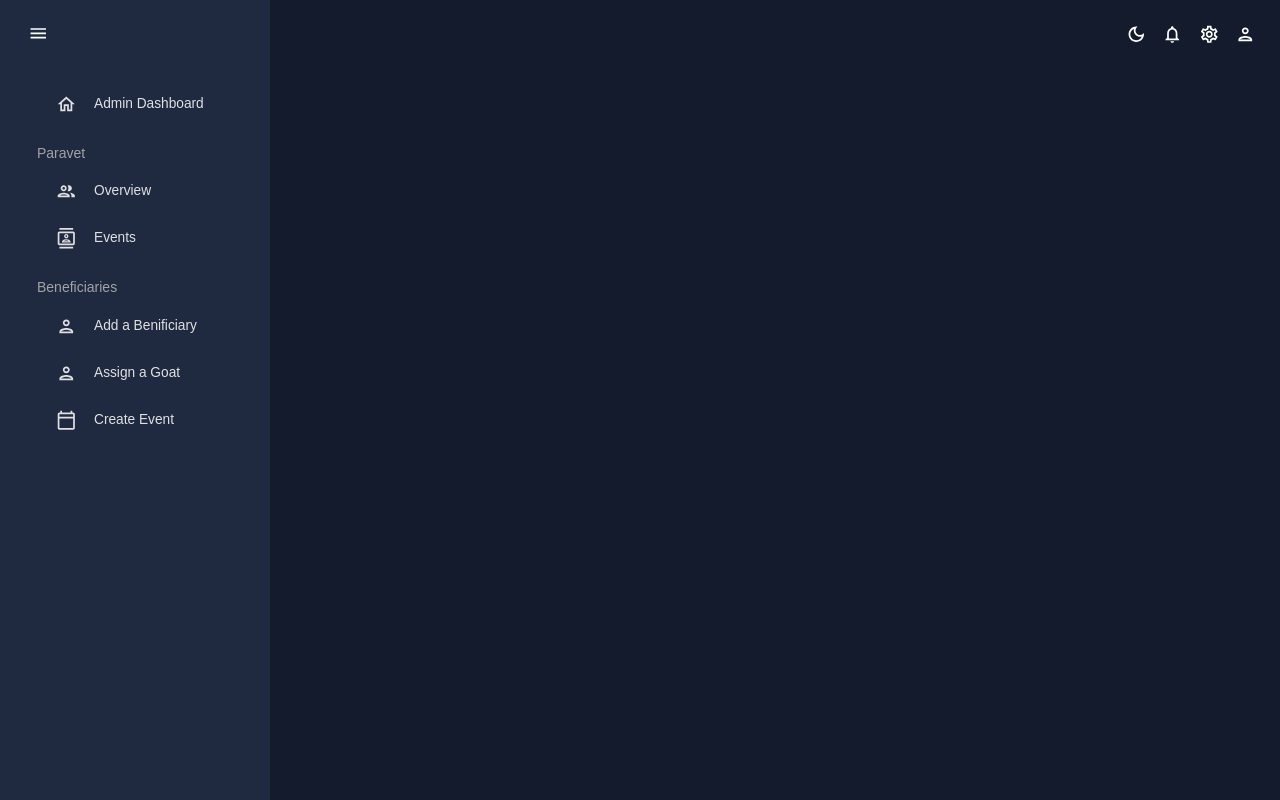
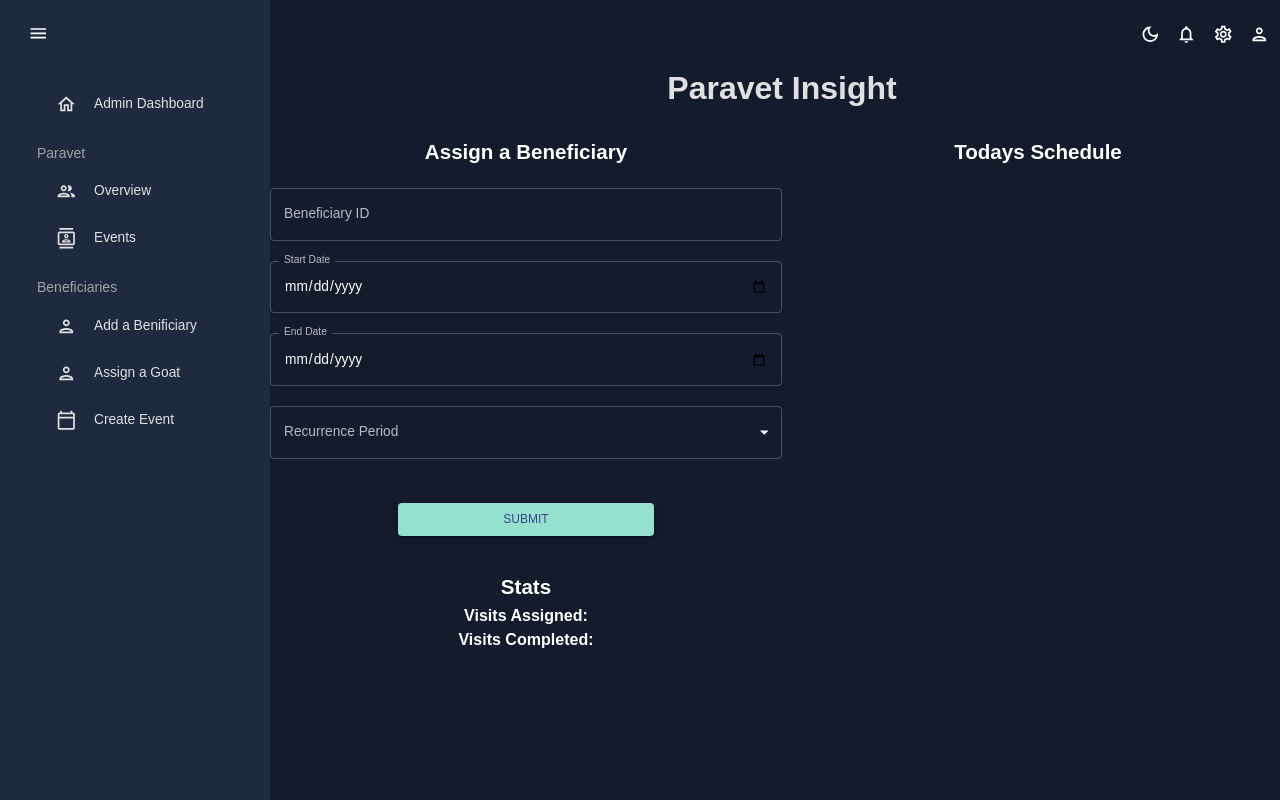
Before and after one commit to cfgmumbai24/Team-61, a React (Vite) app in the folder client/: page /pv/1 in a window 1280 px wide. Built offline with nearby package versions, Linux system fonts and the light colour scheme; no server answers; the database is empty.

Commit message:
Add visited routes

```diff
--- a/client/src/components/Dashboard.jsx
+++ b/client/src/components/Dashboard.jsx
@@ -8,6 +8,7 @@ import '../styles/dashboard.css'
 import PvTable from "./PvTable";
 import GoatForm from "./GoatForm";
 import BeneficiaryForm from "./BeneficiaryForm";
+import PvInsight from "./PvInsight";
 
 const Dashboard = ({content}) => {
   const { currentUser, currentUserDetails } = useAuth();
@@ -39,6 +40,7 @@ const Dashboard = ({content}) => {
         {content === 'pvtable' && (<PvTable/>)}
         {content === 'assigngoat' && (<GoatForm/>)}
         {content === 'addben' && (<BeneficiaryForm/>)}
+        {content === 'pvinsight' && (<PvInsight/>)}
       </div>
 
 
--- a/client/src/components/PvInsight.jsx
+++ b/client/src/components/PvInsight.jsx
@@ -1,9 +1,102 @@
-import React from 'react'
+import { Box, Typography, useTheme, TextField, MenuItem, Button} from "@mui/material";
+import { tokens } from "../theme";
+import Header from "./Header";
+import "../styles/pvinsight.css";
+import axios from 'axios';
+import { useState, useEffect } from "react";
 
-const PvInsight = () => {
+import { useParams } from 'react-router-dom';
+
+
+const StatBox = () => {
+  const theme = useTheme();
+  const colors = tokens(theme.palette.mode);
+  const [curr, setCurr] = useState();
+  const {id} = useParams();
+  const [formData, setFormData] = useState({
+    beneficiaryId: '',
+    startDate: '',
+    endDate: '',
+    recurrencePeriod: '',
+  });
+
+  useEffect(() => {
+    const fetchData = async () => {
+      try {
+        const response = await axios.get('http://localhost:3080/api/v1/paravat/find');
+        const data = response.data;
+        data.mdg.map((item)=>{
+            if(item.userId === id){
+              setCurr(item);
+            }
+        });
+      } catch (error) {
+        console.error('Error fetching data:', error);
+      }
+    };
+
+    fetchData();
+  }, []);
+
+  const handleChange = (event) => {
+    const { name, value } = event.target;
+    setFormData(prevState => ({
+      ...prevState,
+      [name]: value,
+    }));
+  };
+
+  const handleSubmit = async (event) => {
+    event.preventDefault();
+    try {
+      const response = await axios.post('http://localhost:3080/api/v1/visit/add', {
+        // Assuming paravatId and status are static or retrieved from elsewhere in your application
+        paravatId: id, // Replace with actual paravatId
+        beneficiaryId: formData.beneficiaryId,
+        status:'pending',
+        date: formData.startDate, // Assuming the start date is the relevant date for this visit
+      });
+      console.log(response.data);
+      // Handle success (e.g., showing a success message)
+    } catch (error) {
+      console.error('Error submitting form:', error);
+      // Handle error (e.g., showing an error message)
+    }
+  };
+
   return (
-    <div>PvInsight</div>
-  )
-}
+    <div>
+      <Header title=" Paravet Insight" />
+      <div className="contentbox">
+        <div className="col">
+          <div >
+            <h2>Assign a Beneficiary</h2>
+            <form className="assignform" onSubmit={handleSubmit}>
+              <TextField name="beneficiaryId" label="Beneficiary ID" variant="outlined" onChange={handleChange} />
+              <TextField name="startDate" label="Start Date" type="date" variant="outlined"  InputLabelProps={{ shrink: true }} onChange={handleChange}/>
+              <TextField name="endDate" label="End Date" type="date" variant="outlined"  InputLabelProps={{ shrink: true }} onChange={handleChange}/>
+              <TextField name="recurrencePeriod" label="Recurrence Period" select variant="outlined" onChange={handleChange}>
+                <MenuItem value={2}>2 days</MenuItem>
+                <MenuItem value={5}>5 days</MenuItem>
+                <MenuItem value={7}>7 days</MenuItem>
+              </TextField>
+              <Button type="submit" variant="contained" sx={{ mt: 3, mb: 2, backgroundColor: colors.greenAccent[300], color:colors.blueAccent[700], width:'50%', alignSelf:'center'}}>
+            Submit
+        </Button>
+            </form>
+          </div>
+          <div className="stats">
+            <h2>Stats</h2>
+                <h3>Visits Assigned: {curr?.no_of_assignments}</h3>
+                <h3>Visits Completed: {curr?.no_of_completed_assignments}</h3>
+          </div>
+        </div>
+        <div className="right">
+            <h2>Todays Schedule</h2>
+        </div>
+      </div>
+    </div>
+  );
+};
 
-export default PvInsight
+export default StatBox;
--- a/client/src/components/PvTable.jsx
+++ b/client/src/components/PvTable.jsx
@@ -8,6 +8,7 @@ import { useState, useEffect } from "react";
 import Header from "./Header";
 import axios from 'axios'
 import { useNavigate } from "react-router-dom";
+import { auth } from "../firebase";
 
 
 const PvTable = () => {
@@ -25,12 +26,20 @@ const PvTable = () => {
       cellClassName: "name-column--cell",
 
     },
-
     {
-      field: "phone",
-      headerName: "Phone Number",
-      flex: 1,
-    },
+        field: "name",
+        headerName: "Name",
+        flex: 1,
+        cellClassName: "name-column--cell",
+        renderCell: (cellValues) => (
+          <div
+            onClick={() => navigate(`/pv/${cellValues.row.id}`)}
+            style={{ cursor: 'pointer' }}
+          >
+            {cellValues.value}
+          </div>
+        ),
+      },
     {
       field: "email",
       headerName: "Email",
--- /dev/null
+++ b/client/src/styles/pvinsight.css
@@ -0,0 +1,23 @@
+.contentbox {
+    display: flex;
+    min-width: 80vw;
+    min-height: 80vh;
+    flex-direction: row;
+}
+.col {
+    display: flex;
+    flex-direction: column;
+    width: 50%;
+    gap: 20px;
+}
+.assignform {
+    display : flex;
+    flex-direction: column;
+    gap:20px;
+    flex-grow: 1;
+    margin-top: 20px;
+}
+.right {
+    min-width: 50%;
+    min-height: 50vh;
+}
```
Also changed, not shown: 1 other file (tests, documents, lock files or other folders).
